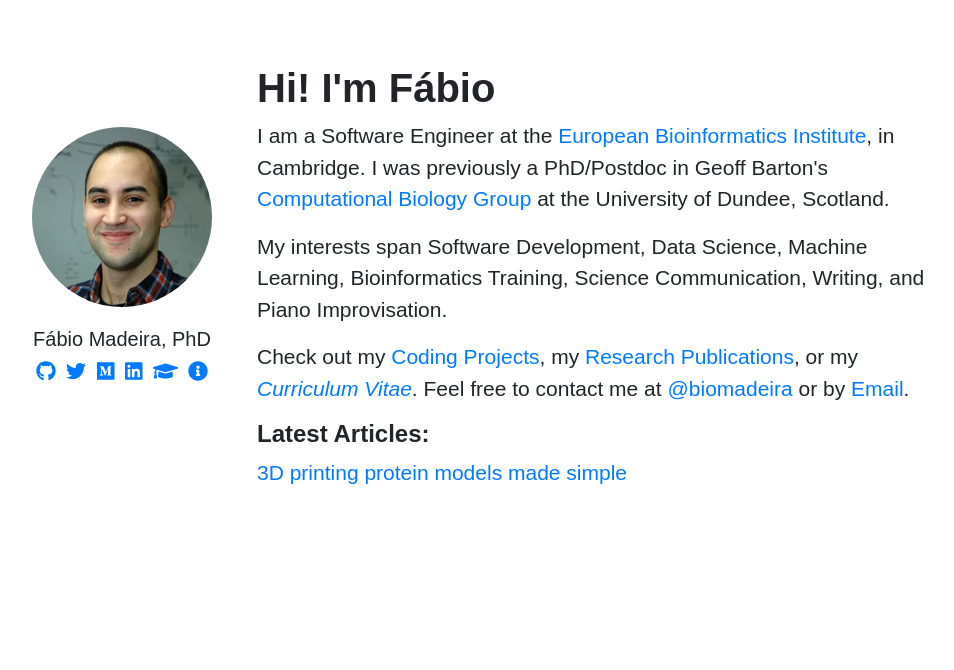
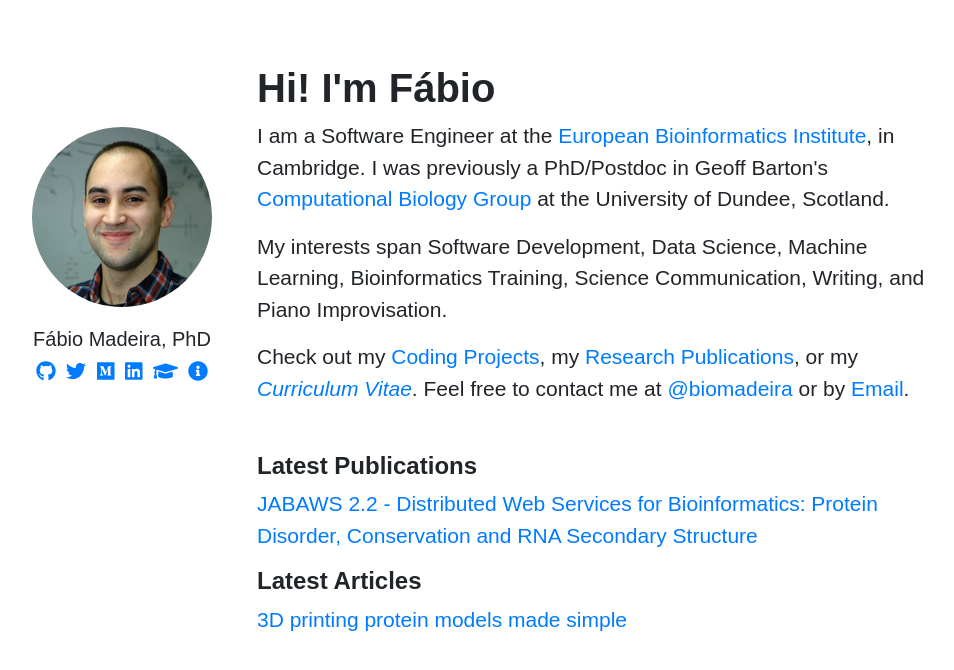
Before and after one commit to biomadeira/biomadeira.github.io, a Jekyll site: the page built from index.html, in a window 1280 px wide. Shown: the top 670 px of the page, without its empty margins (158-1112 px from the left). Built offline with Jekyll 4.4.1, drawn with Linux system fonts in a browser that asks for light colours; nearby versions of some CDN libraries.

Commit message:
Minor fixes and added "latest publications"

```diff
--- a/index.html
+++ b/index.html
@@ -22,7 +22,11 @@ layout: layout
         or my <em><a href="{{ site.baseurl }}static/resume.pdf">Curriculum Vitae</a></em>.
         Feel free to contact me at <a href="http://twitter.com/{{ site.username }}">@biomadeira</a>
         or by <a href="mailto:fabiomadeira@me.com">Email</a>.</p>
-      <h4><strong>Latest Articles:</strong></h4>
+      </br>
+      <h4><strong>Latest Publications</strong></h4>
+      <p><a href="https://academic.oup.com/bioinformatics/advance-article/doi/10.1093/bioinformatics/bty045/4829754">
+        JABAWS 2.2 - Distributed Web Services for Bioinformatics: Protein Disorder, Conservation and RNA Secondary Structure</a></p>
+      <h4><strong>Latest Articles</strong></h4>
       <p><a href="https://medium.com/@{{ site.username }}/3d-printing-protein-models-made-simple-dd902cd627ce">3D printing protein models made simple</a></p>
     </div>
   </div>
```
